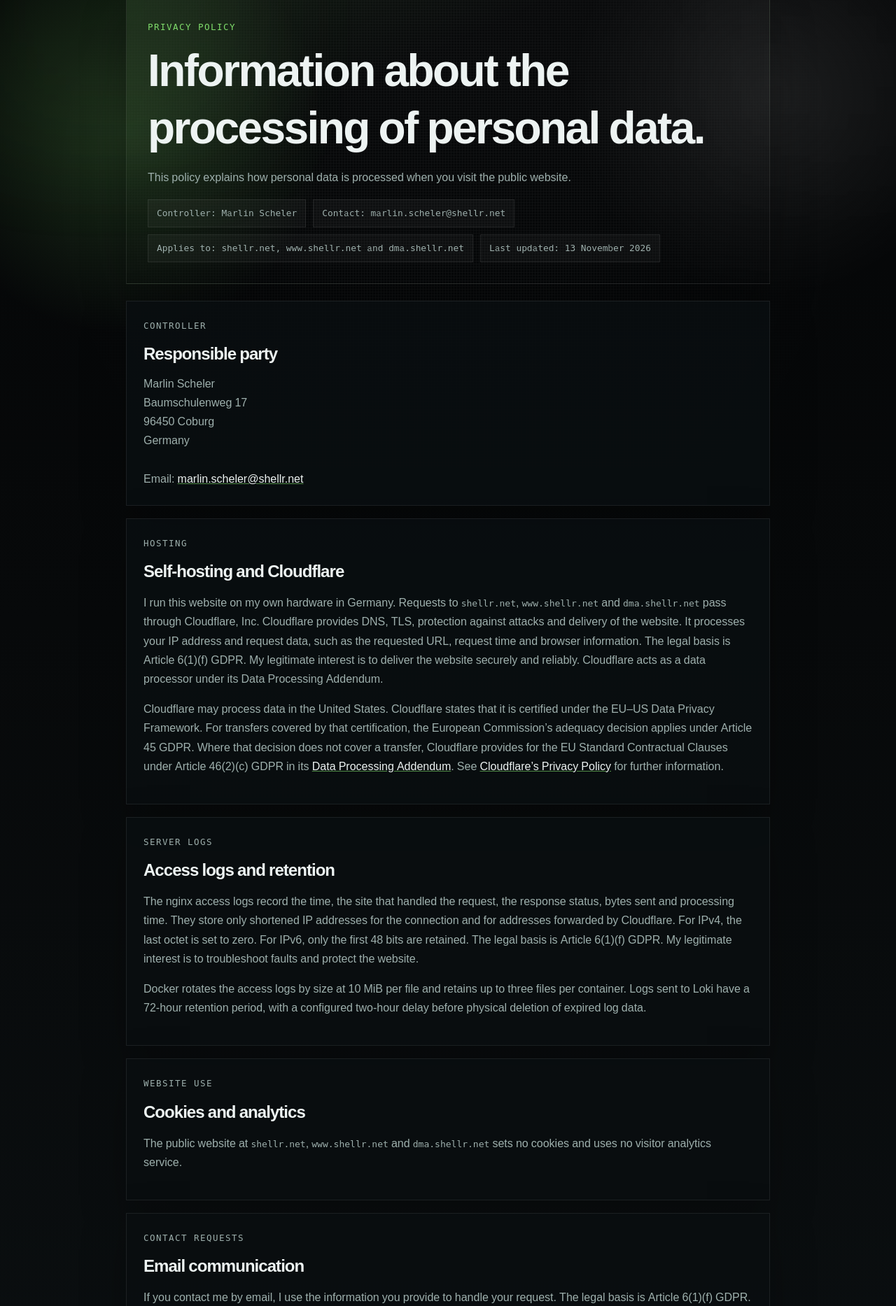
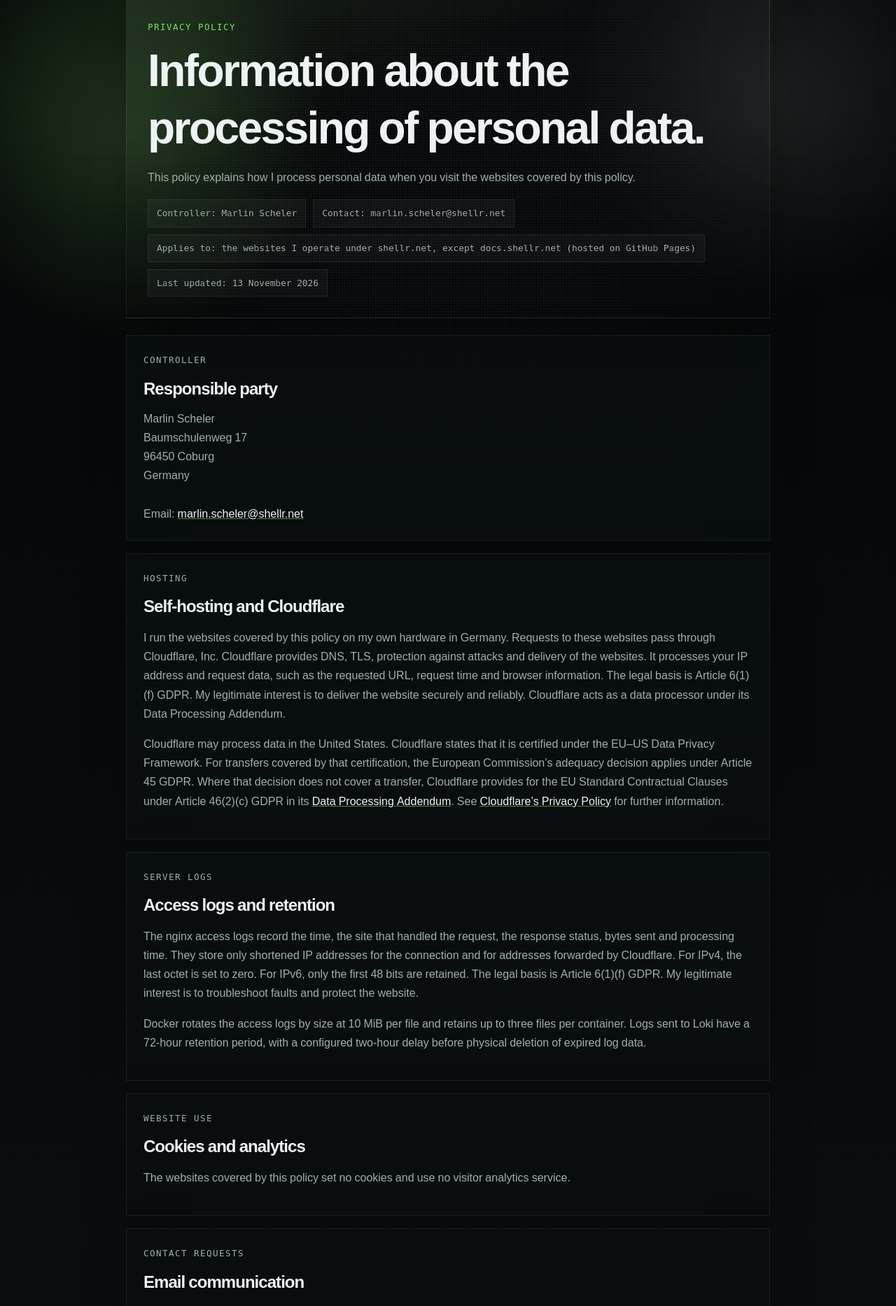
Before and after one commit to marshellr/genesis, a PHP site: page /privacy.php in a window 1280 px wide. Shown: the part 131-1998 px from the top of the page at 70% size. Run offline with PHP 8.4, Linux system fonts and the light colour scheme.

Commit message:
Clarify the privacy policy scope

```diff
--- a/app/public/privacy.php
+++ b/app/public/privacy.php
@@ -14,7 +14,7 @@
   <meta charset="utf-8">
   <meta name="viewport" content="width=device-width, initial-scale=1">
   <title>Privacy Policy | shellr</title>
-  <meta name="description" content="Privacy policy for shellr.net.">
+  <meta name="description" content="Privacy policy for websites operated under shellr.net.">
   <link rel="canonical" href="https://shellr.net/privacy.php">
   <link rel="icon" type="image/png" href="/assets/favi.png">
   <link rel="apple-touch-icon" href="/assets/favi.png">
@@ -45,12 +45,12 @@
       <p class="eyebrow">Privacy Policy</p>
       <h1>Information about the processing of personal data.</h1>
       <p class="legal-summary">
-        This policy explains how personal data is processed when you visit the public website.
+        This policy explains how I process personal data when you visit the websites covered by this policy.
       </p>
       <div class="legal-meta">
         <span>Controller: Marlin Scheler</span>
         <span>Contact: <?= e($site['contact_email']) ?></span>
-        <span>Applies to: shellr.net, www.shellr.net and dma.shellr.net</span>
+        <span>Applies to: the websites I operate under shellr.net, except docs.shellr.net (hosted on GitHub Pages)</span>
         <span>Last updated: 13 November 2026</span>
       </div>
     </section>
@@ -73,9 +73,9 @@
         <p class="eyebrow">Hosting</p>
         <h2>Self-hosting and Cloudflare</h2>
         <p>
-          I run this website on my own hardware in Germany. Requests to <code>shellr.net</code>,
-          <code>www.shellr.net</code> and <code>dma.shellr.net</code> pass through Cloudflare, Inc.
-          Cloudflare provides DNS, TLS, protection against attacks and delivery of the website.
+          I run the websites covered by this policy on my own hardware in Germany. Requests to these
+          websites pass through Cloudflare, Inc. Cloudflare provides DNS, TLS, protection against
+          attacks and delivery of the websites.
           It processes your IP address and request data, such as the requested URL, request time
           and browser information. The legal basis is Article 6(1)(f) GDPR. My legitimate interest
           is to deliver the website securely and reliably. Cloudflare acts as a data processor under its
@@ -114,8 +114,7 @@
         <p class="eyebrow">Website use</p>
         <h2>Cookies and analytics</h2>
         <p>
-          The public website at <code>shellr.net</code>, <code>www.shellr.net</code> and
-          <code>dma.shellr.net</code> sets no cookies and uses no visitor analytics service.
+          The websites covered by this policy set no cookies and use no visitor analytics service.
         </p>
       </section>
 
```
